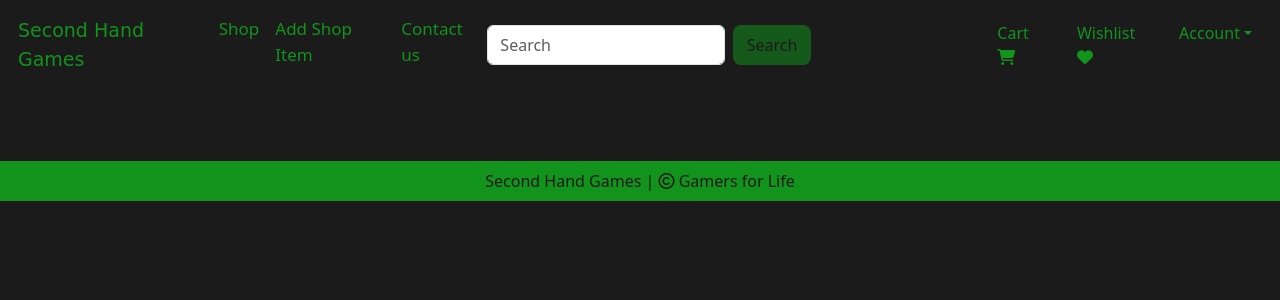
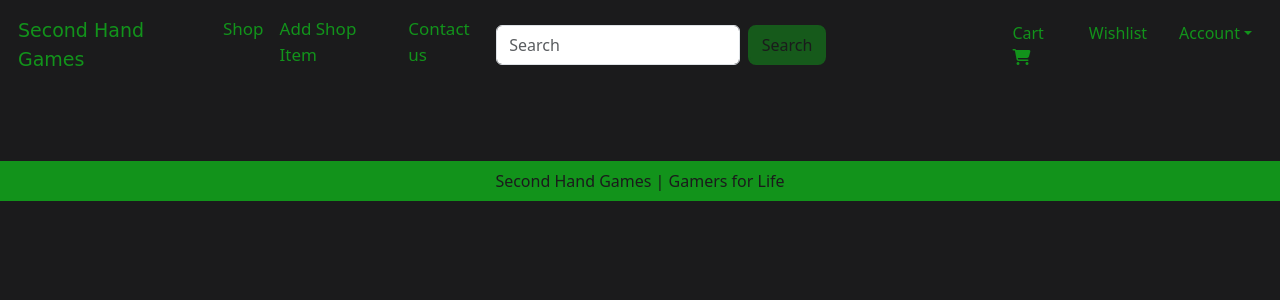
Before and after one commit to Natalie-LG05/Second-Hand-Games, a Flask app: page / in a window 1280 px wide. Shown: the top 300 px of the page. Run offline with Flask 3, Linux system fonts and the light colour scheme; data that the repository does not hold is empty; some libraries are stand-ins or nearby versions.

Commit message:
cleaned up several html files. made sure usernames can only be a max of 30 characters (if they get too long it messes up the navbar a lot). Cleaned up base.html (comments and adding/removing blank lines where needed) and commented out broken icons (icons do not display on navbar for now) Fixed home.html to display images for products correctly and resized them.

```diff
--- a/website/forms.py
+++ b/website/forms.py
@@ -7,7 +7,7 @@ from flask_wtf.file import FileField, FileRequired
 
 class SignUpForm(FlaskForm):
     email = EmailField('Email', validators=[DataRequired()])
-    username = StringField('Username', validators=[DataRequired(), length(min=2)])
+    username = StringField('Username', validators=[DataRequired(), length(min=2, max=30)])
     password1 = PasswordField('Enter Your Password', validators=[DataRequired(), length(min=6)])
     password2 = PasswordField('Confirm Your Password', validators=[DataRequired(), length(min=6)])
     submit = SubmitField('Sign Up')
--- a/website/templates/base.html
+++ b/website/templates/base.html
@@ -9,10 +9,8 @@
       <script src="https://cdn.jsdelivr.net/npm/@popperjs/core@2.11.8/dist/umd/popper.min.js"></script>
       <script src="https://cdn.jsdelivr.net/npm/bootstrap@5.3.1/dist/js/bootstrap.min.js" ></script>
 
-
       <script src="https://kit.fontawesome.com/e24507d923.js" crossorigin="anonymous"></script>
       <link rel="stylesheet" href="https://cdnjs.cloudflare.com/ajax/libs/bootstrap-icons/1.10.5/font/bootstrap-icons.min.css" />
-
 
       <link rel="stylesheet" href="{{ url_for('static', filename='css/all.min.css') }}">
       <link rel="stylesheet" href="{{ url_for('static', filename='css/bootstrap.min.css') }}">
@@ -21,8 +19,6 @@
       <title>Second Hand Games | {% block title %} {% endblock %}</title>
   </head>
   <body>
-
-
       <!-- navbar section -->
       <nav class="navbar navbar-expand-lg" style="background-color: rgb(27, 27, 28); color: rgb(18, 147, 27);">
         <div class="container-fluid">
@@ -30,30 +26,42 @@
             <i class="fa-brands fa-Second Hand Games"></i>
           </a>
 
-
           <button class="navbar-toggler" type="button" data-bs-toggle="collapse" data-bs-target="#navbarSupportedContent" aria-controls="navbarSupportedContent" aria-expanded="false" aria-label="Toggle navigation">
             <span class="navbar-toggler-icon"></span>
           </button>
 
           <div class="collapse navbar-collapse" id="navbarSupportedContent">
             <ul class="navbar-nav me-auto mb-2 mb-lg-0">
+              <!-- Logo/Home Button -->
               <li class="nav-item">
-              <a class="nav-link active" aria-current="page" href="/" style="font-family: cursive; font-size: 19px; color: rgb(18, 147, 27)">Second Hand Games</a>
+                <a class="nav-link active" aria-current="page" href="/" style="font-family: cursive; font-size: 19px; color: rgb(18, 147, 27)">
+                  Second Hand Games
+                </a>
               </li>
 
+              <!-- Shop Button -->
               <li class="nav-item">
-              <a class="nav-link text-grey" href="{{ url_for('views.shop') }}" style="font-size: 17px; color: rgb(18, 147, 27);">Shop</a>
+                <a class="nav-link text-grey" href="{{ url_for('views.shop') }}" style="font-size: 17px; color: rgb(18, 147, 27);">
+                  Shop
+                </a>
               </li>
 
+              <!-- Add Shop Item Button -->
               <li class="nav-item">
-              <a class="nav-link text-grey" href="{{ url_for('views.add_item') }}" style="font-size: 17px; color: rgb(18, 147, 27);">Add Shop Item</a>
+                <a class="nav-link text-grey" href="{{ url_for('views.add_item') }}" style="font-size: 17px; color: rgb(18, 147, 27);">
+                  Add Shop Item
+                </a>
               </li>
 
+              <!-- Contact Us Button -->
               <li class="nav-item">
-              <a class="nav-link text-grey" href="{{ url_for('views.contact') }}" style="font-size: 17px; color: rgb(18, 147, 27);">Contact us</a>
+                <a class="nav-link text-grey" href="{{ url_for('views.contact') }}" style="font-size: 17px; color: rgb(18, 147, 27);">
+                  Contact us
+                </a>
               </li>
             </ul>
 
+            <!-- Search Bar -->
             <form class="d-flex" role="search" action="/search" style="margin-right: 170px;" method="POST">
               <input class="form-control me-2" name="search" type="search" placeholder="Search" aria-label="Search">
               <button class="btn" style="color: rgb(27, 27, 28)" type="submit">Search</button>
@@ -63,6 +71,7 @@
 
           <ul class="navbar-nav me-auto mb-2 mb-lg-0" style="color: rgb(18, 147, 27);">
             <li class="nav-item mx-2" id="items" style="color: rgb(18, 147, 27);">
+              <!-- Cart -->
               {% if cart | length < 1 %}
                 <a class="nav-link text-grey" href="/cart" style="color: rgb(18, 147, 27);">
                   <span class="badge bg-success"></span> Cart <i class="fa-solid fa-cart-shopping"></i>
@@ -74,16 +83,20 @@
               {% endif %}
             </li>
 
+            <!-- Wishlist -->
             <li class="nav-item mx-2" id="items">
               <a class="nav-link text-grey" href="{{ url_for('views.wishlist') }}" style="color: rgb(18, 147, 27);">
-              Wishlist <i class="fa-solid fa-heart"></i>
+                Wishlist
+                <!-- <i class="fa-solid fa-heart"></i> -->
               </a>
             </li>
 
-
+            <!-- Dropdown Menu -->
             <li class="nav-item dropdown mx-2">
               <a class="nav-link dropdown-toggle d-flex align-items-center text-grey" style="color: rgb(18, 147, 27);"href="#" role="button"
                 id="accountDropdown" data-bs-toggle="dropdown" aria-expanded="false">
+
+                <!-- If user is logged in, display profile picture, otherwise display default profile picture -->
                 {% if current_user.is_authenticated %}
                   {% if current_user.profile_picture and current_user.profile_picture != 'default.jpeg' %}
                     <img src="{{ url_for('static', filename='uploads/' + current_user.profile_picture) }}"
@@ -93,21 +106,35 @@
                         alt="Profile Picture" class="navbar-profile-pic"
                         style="width: 32px; height: 32px; object-fit: cover; border-radius: 50%;">
                   {% endif %}
+
+                  <!-- Display username -->
                   {{ current_user.username }}
                 {% else %}
                   Account
                 {% endif %}
               </a>
 
+              <!-- Dropdown Buttons -->
               <ul class="dropdown-menu dropdown-menu-end" aria-labelledby="accountDropdown" style="color:rgb(18, 147, 27); background-color: rgb(27, 27, 28);">
                 {% if current_user.is_authenticated %}
-                <li><a class="dropdown-item" style="color:rgb(18, 147, 27);" href="{{ url_for('views.profile') }}">Profile <i class="fa-solid fa-user"></i></a></li>
-                <li><a class="dropdown-item" style="color:rgb(18, 147, 27);" href="{{ url_for('views.order') }}">Orders <i class="fa-solid fa-truck-fast"></i></a></li>
-                <li><a class="dropdown-item" style="color:rgb(18, 147, 27);" href="{{ url_for('auth.log_out') }}">Log Out <i class="fa-solid fa-right-from-bracket"></i></a></li>
+                  <li><a class="dropdown-item" style="color:rgb(18, 147, 27);" href="{{ url_for('views.profile') }}">
+                    Profile
+                    <!-- <i class="fa-solid fa-user"></i> -->
+                  </a></li>
+                  <li><a class="dropdown-item" style="color:rgb(18, 147, 27);" href="{{ url_for('views.order') }}">
+                    Orders <i class="fa-solid fa-truck-fast"></i>
+                  </a></li>
+                  <li><a class="dropdown-item" style="color:rgb(18, 147, 27);" href="{{ url_for('auth.log_out') }}">
+                    Log Out <i class="fa-solid fa-right-from-bracket"></i>
+                  </a></li>
 
                 {% else %}
-                <li><a class="dropdown-item" style="color:rgb(18, 147, 27);" href="{{ url_for('auth.login') }}">Login <i class="fa-solid fa-right-from-bracket"></i></a></li>
-                <li><a class="dropdown-item" style="color:rgb(18, 147, 27);" href="{{ url_for('auth.sign_up') }}">Sign Up <i class="fa-solid fa-user-plus"></i></a></li>
+                  <li><a class="dropdown-item" style="color:rgb(18, 147, 27);" href="{{ url_for('auth.login') }}">
+                    Login <i class="fa-solid fa-right-from-bracket"></i>
+                  </a></li>
+                  <li><a class="dropdown-item" style="color:rgb(18, 147, 27);" href="{{ url_for('auth.sign_up') }}">
+                    Sign Up <i class="fa-solid fa-user-plus"></i>
+                  </a></li>
                 {% endif %}
               </ul>
             </li>
@@ -119,7 +146,7 @@
       </nav>
 
       <div class="container mt-4">
-      {% block content%}{% endblock %}
+        {% block content%} {% endblock %}
       </div>
 
       {% for message in get_flashed_messages() %}
@@ -131,16 +158,13 @@
         </div>
       {% endfor %}
 
-    {% block body %}
-
-
-    {% endblock %}
+      {% block body %} {% endblock %}
 
 
       <footer class="container-fluid  text-center p-2 mt-5" style="background-color: rgb(18, 147, 27); color: rgb(27, 27, 28);">
         <a href="https://github.com/Natalie-LG05/Second-Hand-Games" style="color: rgb(27, 27, 28);">Second Hand Games</a> | <span>
-        <i class="fa-sharp fa-regular fa-copyright"></i></span> Gamers for Life
-
+          <!-- <i class="fa-sharp fa-regular fa-copyright"></i></span>  -->
+          Gamers for Life
       </footer>
 
       <script src="{{ url_for( 'static', filename='js/owl.carousel.min.js') }}"></script>
@@ -148,11 +172,4 @@
       <script src="{{ url_for( 'static', filename='js/jquery.js') }}"></script>
 
       <script src="{{ url_for( 'static', filename='js/myScript.js') }}"></script>
-
-
-
-</body>
-
-
-</body>
 </html>
--- a/website/templates/home.html
+++ b/website/templates/home.html
@@ -4,13 +4,12 @@
 
 {% block body %}
 
-
 <div class="container text-center">
     <div class="row" style="margin: 8px; background-color: rgb(51, 50, 55);" id="column">
         {% for item in items %}
             <div class="col" style="background-color: rgb(51, 50, 55);">
 
-                <img src="{{ item.product_picture }}" alt="" style="height: 202px; width: 180px; border-radius: 10px; margin: 8px;">
+                <img src="{{ url_for('static', filename='uploads/' + item.image) }}" alt="" style="height: 225px; width: 300px; border-radius: 10px; margin: 8px;">
 
                 <div class="row" style="margin-top: 5px;">
                     <h6 style="color: gray;">{{ item.product_name }}</h6>
@@ -32,5 +31,4 @@
     </div>
 </div>
 
-
 {% endblock %}
--- a/website/templates/profile.html
+++ b/website/templates/profile.html
@@ -29,6 +29,7 @@
 
     <hr>
 
+    <!-- Edit username, email, and phone number -->
     <h4>Edit Your Info</h4>
     <form method="POST" action="{{ url_for('views.update_profile') }}">
         <div>
--- a/website/views.py
+++ b/website/views.py
@@ -86,13 +86,17 @@ def update_profile():
     email = request.form.get('email')
     phone_number = request.form.get('phone_number')
 
+    if len(username) > 30:
+        flash('Username cannot exceed 30 characters!', category='error')
+        return redirect(url_for('views.profile'))
+
     current_user.username = username
     current_user.email = email
     current_user.phone_number = phone_number
 
     try:
         db.session.commit()
-        flash('Profile updated successuflly!', category='success')
+        flash('Profile updated successfully!', category='success')
     except Exception as e:
         db.session.rollback()
         flash(f"Error updating profile: {e}", category='error')
```
Lines whose indentation alone changed are shown as unchanged.
